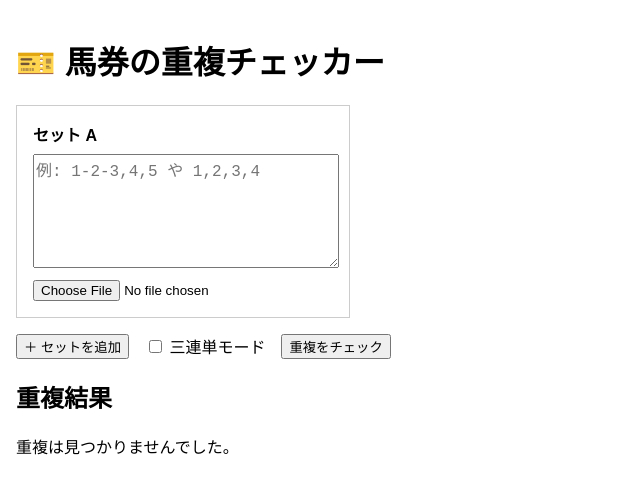
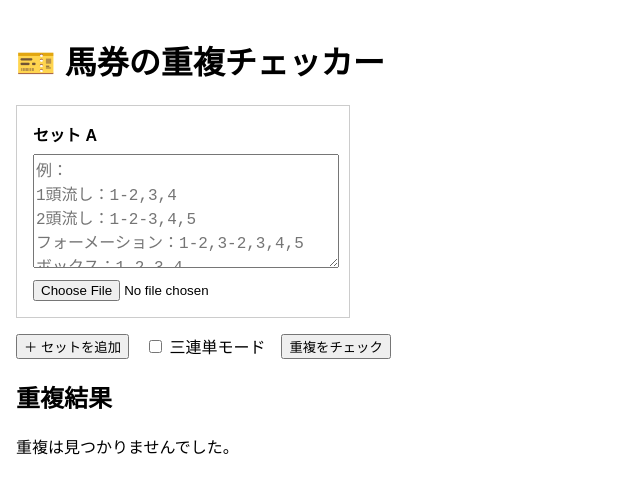
Before and after one commit to kyra082146/ticket-checker, a React (Create React App) app: page / in a window 1280 px wide. Shown: the top 494 px of the page, without its empty margins (0-640 px from the left). Built offline with nearby package versions, Linux system fonts and the light colour scheme.

Commit message:
セット入力欄に入力例を追加

```diff
--- a/src/App.js
+++ b/src/App.js
@@ -152,7 +152,11 @@ function App() {
             <textarea
               value={value}
               onChange={e => handleChange(id, e.target.value)}
-              placeholder="例: 1-2-3,4,5 や 1,2,3,4"
+              placeholder={`例：
+1頭流し：1-2,3,4
+2頭流し：1-2-3,4,5
+フォーメーション：1-2,3-2,3,4,5
+ボックス：1,2,3,4`}
               rows={6}
             />
             <input
```
